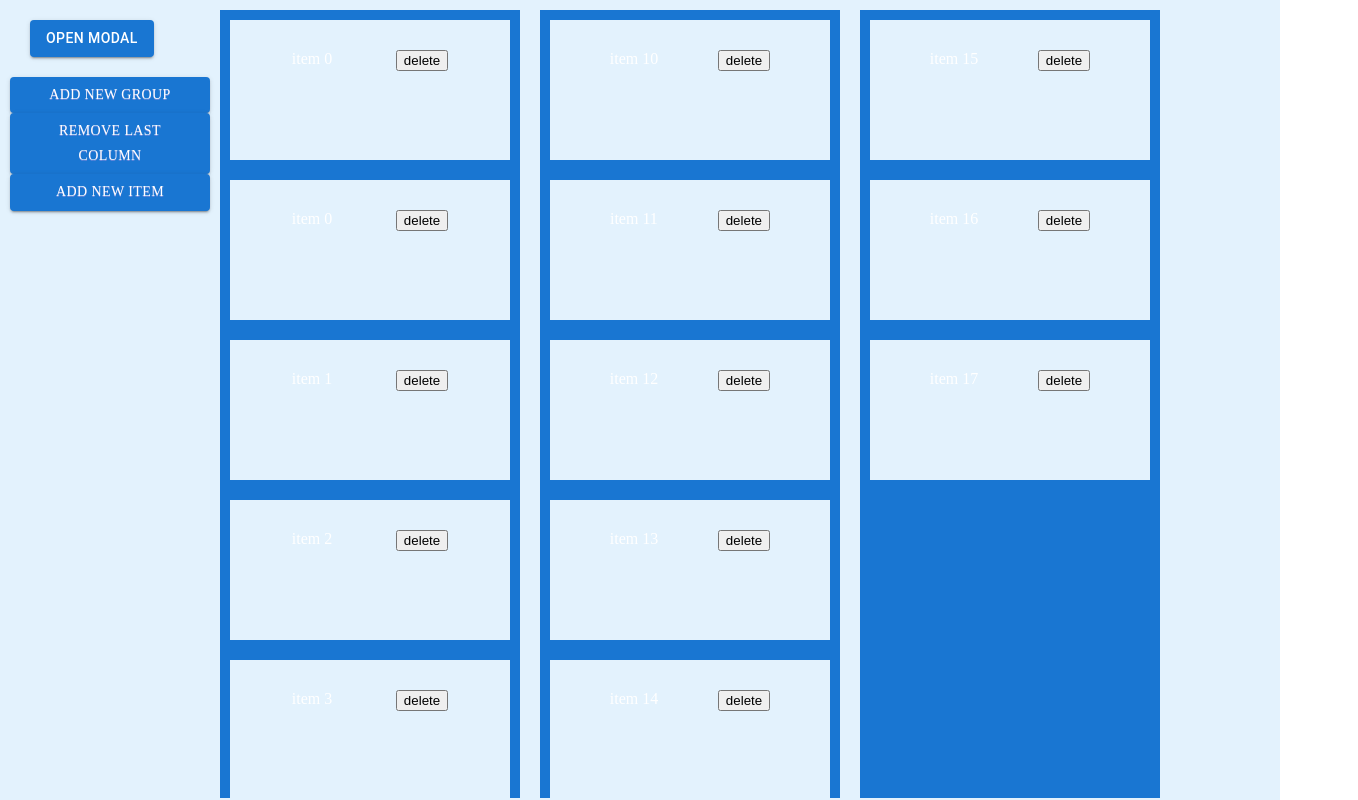
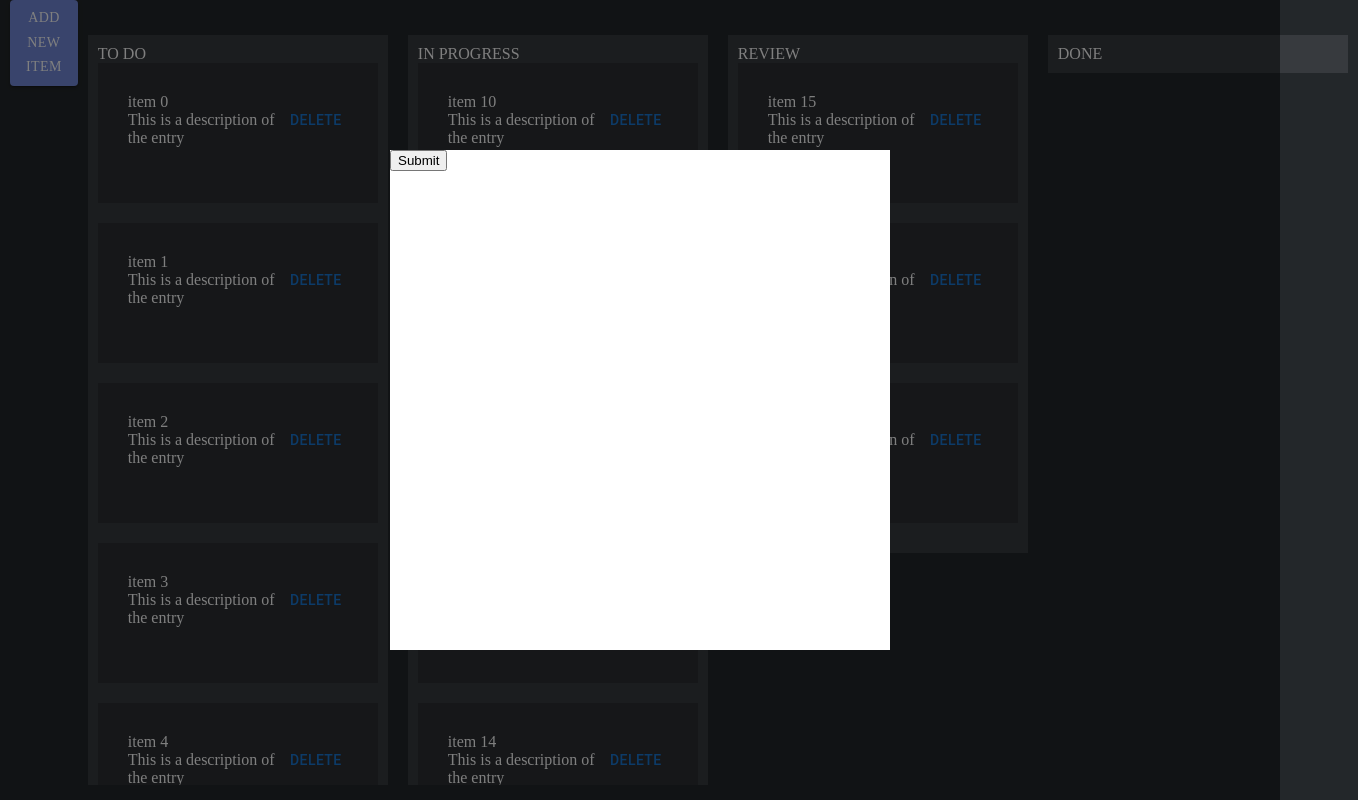
Before and after one commit to jmutton2/Joora, a React (Create React App) app: page / in a window 1280 px wide. Both pictures are taken after a click on the button "ADD NEW ITEM". Shown: the whole page, 1358 px wide, since content can reach past the window. Built offline with nearby package versions, Linux system fonts and the light colour scheme.

Commit message:
Some more formatting, menu fixing, addItem modal changed

```diff
--- a/src/App.js
+++ b/src/App.js
@@ -5,8 +5,13 @@ import "./css/style.css";
 
 const App = () => {
   return (
-    <div style={{ display: "flex", background: "#e3f2fd  ", height: "100vh" }}>
-      {/* <div style={{ display: "flex", background: "#2c2f33", height: "100vh" }}> */}
+    <div
+      style={{
+        display: "flex",
+        background: "#23272a",
+        height: "100vh",
+      }}
+    >
       <SideBar />
       <DragDropList />
     </div>
--- a/src/components/Buttons.js
+++ b/src/components/Buttons.js
@@ -1,6 +1,5 @@
 import React from "react";
-import { addColumnAction, removeColumnAction, addItemAction } from "../actions";
-import { useDispatch } from "react-redux";
+// import { useDispatch } from "react-redux";
 import Entry from "./Entry";
 import Button from "@mui/material/Button";
 import Modal from "@mui/material/Modal";
@@ -11,24 +10,9 @@ const Buttons = () => {
   const handleOpen = () => setOpen(true);
   const handleClose = () => setOpen(false);
 
-  const dispatch = useDispatch();
-
   return (
-    <div style={{ width: 200, paddingLeft:10}} class="buttons">
-      <div style={{padding: 20}}>
-        <Button variant="contained" onClick={handleOpen}>
-          Open modal
-        </Button>
-        <Modal
-          open={open}
-          onClose={handleClose}
-          aria-labelledby="modal-modal-title"
-          aria-describedby="modal-modal-description"
-        >
-          <Entry />
-        </Modal>
-      </div>
-      <Button
+    <div style={{ width: 200, paddingLeft: 10 }} class="buttons">
+      {/* <Button
         variant="contained"
         className="myButton"
         disabled={false}
@@ -42,8 +26,8 @@ const Buttons = () => {
         }}
       >
         Add new group
-      </Button>
-      <Button
+      </Button> */}
+      {/* <Button
         variant="contained"
         className="myButton"
         style={{
@@ -56,7 +40,7 @@ const Buttons = () => {
         }}
       >
         Remove last column
-      </Button>
+      </Button> */}
       <Button
         variant="contained"
         className="myButton"
@@ -64,13 +48,21 @@ const Buttons = () => {
           display: "flex",
           justifyContent: "space-around",
           fontFamily: "Uni Sans Heavy",
+          background: "#7289da ",
         }}
         onClick={() => {
-          dispatch(addItemAction());
+          handleOpen();
         }}
       >
         Add new item
       </Button>
+      <Modal
+        open={open}
+        onClose={handleClose}
+        aria-labelledby="modal-modal-title"
+      >
+        <Entry />
+      </Modal>
     </div>
   );
 };
--- a/src/components/DragDropList.js
+++ b/src/components/DragDropList.js
@@ -7,6 +7,7 @@ import {
   removeItemAction,
 } from "../actions";
 import "../css/style.css";
+import Button from "@mui/material/Button";
 
 //\\####STYLING####\\//
 const getItemStyle = (isDragging, draggableStyle) => ({
@@ -14,12 +15,12 @@ const getItemStyle = (isDragging, draggableStyle) => ({
   padding: 30,
   margin: `0 0 20px 0`,
   height: 80,
-  background: isDragging ? "#e3f2fd " : "#e3f2fd ",
+  background: isDragging ? "#2c2f33" : "#2c2f33",
   ...draggableStyle,
 });
 
 const getListStyle = (isDraggingOver) => ({
-  background: "#1976d2 ",
+  background: "rgb(55, 58, 62)",
   padding: 10,
   width: 280,
   marginTop: 10,
@@ -32,9 +33,20 @@ const getListStyle = (isDraggingOver) => ({
 
 const DragDropList = (props) => {
   const dispatch = useDispatch();
+
+  let titles = ["TO DO", "IN PROGRESS", "REVIEW", "DONE"];
+
   return (
-    <div style={{ display: "flex", background: "#e3f2fd " }}>
+    <div
+      style={{
+        display: "flex",
+        background: "#23272a",
+        paddingTop: 25,
+        height: "95vh",
+      }}
+    >
       {props.state.map((el, ind) => (
+        <div style={{ overflow: "hidden" }}>
           <Droppable key={ind} droppableId={`${ind}`}>
             {(provided, snapshot) => (
               <div
@@ -42,6 +54,7 @@ const DragDropList = (props) => {
                 style={getListStyle(snapshot.isDraggingOver)}
                 {...provided.droppableProps}
               >
+                {titles[ind]}
                 {el.map((item, index) => (
                   <Draggable
                     className="droppable"
@@ -67,14 +80,16 @@ const DragDropList = (props) => {
                           }}
                         >
                           {item.content}
-                        <button
+                          <br></br>
+                          {item.description}
+                          <Button
                             type="button"
                             onClick={() => {
                               dispatch(removeItemAction(index, ind));
                             }}
                           >
                             delete
-                        </button>
+                          </Button>
                         </div>
                       </div>
                     )}
@@ -84,6 +99,7 @@ const DragDropList = (props) => {
               </div>
             )}
           </Droppable>
+        </div>
       ))}
     </div>
   );
@@ -123,7 +139,7 @@ export const DragDropContextContainer = () => {
   };
 
   return (
-    <div style={{ background: "##e3f2fd" }}>
+    <div style={{ background: "#23272a" }}>
       <DragDropContext onDragEnd={onDragEnd}>
         <DragDropListContainer />
       </DragDropContext>
--- a/src/components/Entry.js
+++ b/src/components/Entry.js
@@ -1,17 +1,16 @@
 import React from "react";
+import { addItemAction } from "../actions";
+import { useDispatch } from "react-redux";
 import "../css/style.css";
-import InputLabel from "@mui/material/InputLabel";
-import MenuItem from "@mui/material/MenuItem";
-import FormControl from "@mui/material/FormControl";
-import Select from "@mui/material/Select";
-import { Button } from "@mui/material";
 
 const Entry = () => {
-  const [action, setAction] = React.useState("");
+  const dispatch = useDispatch();
 
-  const handleChange = (event) => {
-    setAction(event.target.value);
+  const handleSubmit = (e) => {
+    e.preventDefault();
+    dispatch(addItemAction());
   };
+
   return (
     <div
       style={{
@@ -24,22 +23,9 @@ const Entry = () => {
         background: "#FFFFFF",
       }}
     >
-      <FormControl fullWidth>
-        <InputLabel id="demo-simple-select-label">Age</InputLabel>
-        <Select
-          labelId="demo-simple-select-label"
-          id="demo-simple-select"
-          value={action}
-          label="Age"
-          onChange={handleChange}
-        >
-          <MenuItem value={"create"}>Create</MenuItem>
-          <MenuItem value={"delete"}>Delete</MenuItem>
-        </Select>
-        <Button variant="contained">COMMIT</Button>
-      </FormControl>
-      <h1>THIS IS AN ENTRY</h1>
-      <p>General information about the entry, maybe a description</p>
+      <form onSubmit={handleSubmit}>
+        <input type="submit" value="Submit" />
+      </form>
     </div>
   );
 };
--- a/src/index.js
+++ b/src/index.js
@@ -8,7 +8,7 @@ import "./index.css";
 
 ReactDOM.render(
   <Provider store={store}>
-    <App className="App"/>
+    <App/>
   </Provider>,
   document.getElementById("root")
 );
--- a/src/reducers/entries.js
+++ b/src/reducers/entries.js
@@ -8,7 +8,7 @@ const getItems = (count, offset = 0) =>
   }));
 
 //Get random items as the state
-const initialState = [getItems(10), getItems(5, 10), getItems(3, 15)];
+const initialState = [getItems(10), getItems(5, 10), getItems(3, 15), getItems(0)];
 
 //Changing the order of items vertically
 const reorder = (list, sourceDroppableID, sourceIndex, destIndex) => {
```
Lines whose indentation alone changed are shown as unchanged.
